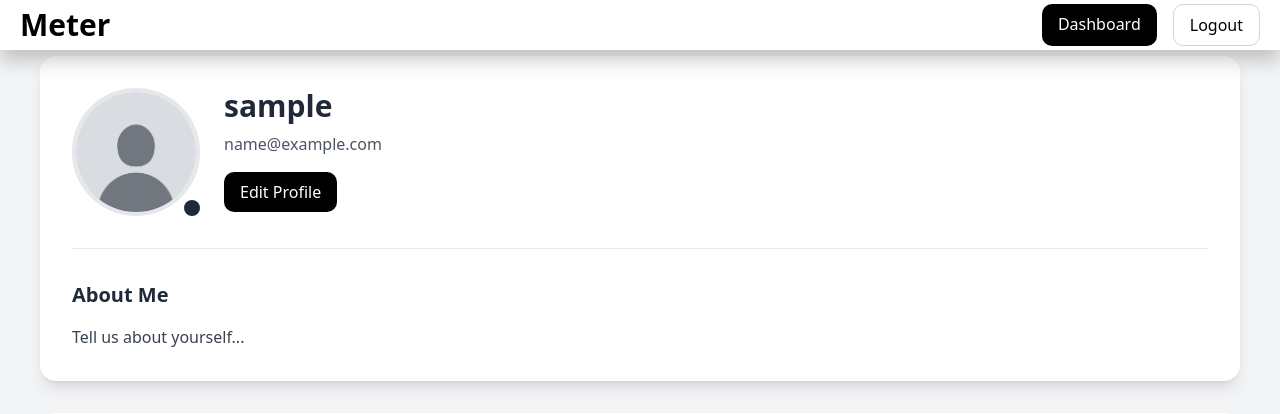
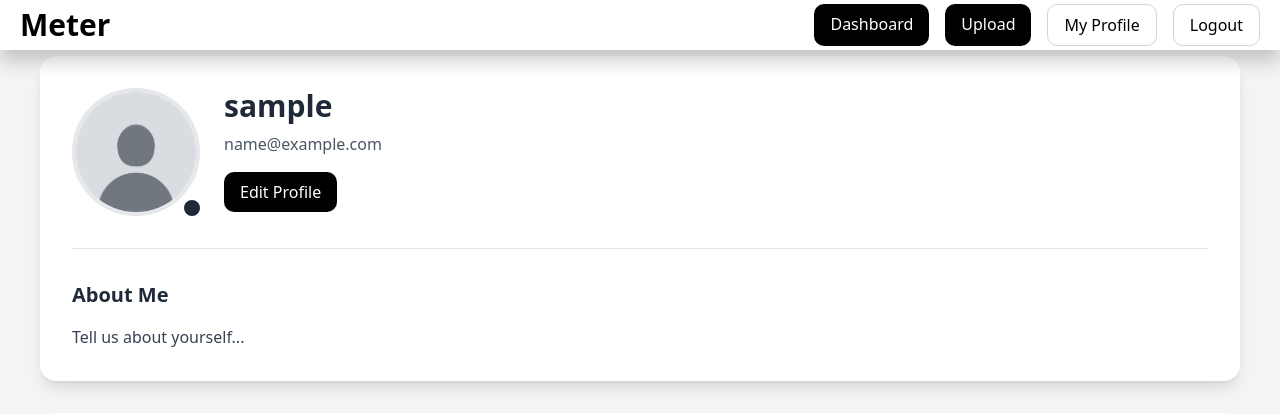
Before and after one commit to rishonjose/CITS3403-Project, a Flask app: page /profile in a window 1280 px wide. Shown: the top 414 px of the page. Run offline with Flask 3, Linux system fonts and the light colour scheme; the visitor is signed in with stand-in values (Sample User, id 1); data that the repository does not hold is empty; some libraries are stand-ins or nearby versions.

Commit message:
made button standard across the website

```diff
--- a/app/templates/landingpage.html
+++ b/app/templates/landingpage.html
@@ -28,9 +28,9 @@
         {% if current_user.is_authenticated %}
         <!-- Dashboard button -->
         <a href="{{ url_for('visualise_data') }}" class="button0"> Dashboard</a>
-        <!-- Profile button -->
-        <a  href="{{ url_for('profile') }}"  class="button0">My Profile</a>
-        <a href="/logout" class="button1">Logout</a>
+        <a href="{{ url_for('uploadpage') }}" class="button0"> Upload</a>
+        <a href="{{ url_for('profile') }}" class="button0">My Profile</a>
+        <a href="{{ url_for('logout') }}" class="button1">Logout</a>
         {% else %}
         <button data-auth-redirect data-href="{{ url_for('login', form='login') }}" class="button0">Log In</button>
        {% endif %}
--- a/app/templates/profile.html
+++ b/app/templates/profile.html
@@ -33,8 +33,14 @@
         <header class="nav">
             <a href="/" class="logo">Meter</a>
             <div class="flex space-x-4">
-                <a href="{{ url_for('visualise_data') }}" class="button0">Dashboard</a>
-                <a href="/logout" class="button1">Logout</a>
+               {% if current_user.is_authenticated %}
+            <a href="{{ url_for('visualise_data') }}" class="button0"> Dashboard</a>
+            <a href="{{ url_for('uploadpage') }}" class="button0"> Upload</a>
+            <a href="{{ url_for('profile') }}" class="button1">My Profile</a>
+            <a href="{{ url_for('logout') }}" class="button1">Logout</a>
+            {% else %}
+                <a href="{{ url_for('login') }}" class="button0">Login</a>
+            {% endif %}
             </div>
         </header>
 
--- a/app/templates/visualiseDataPage.html
+++ b/app/templates/visualiseDataPage.html
@@ -120,6 +120,8 @@
         <a href="/" class="logo">Meter</a>
         <div class="nav-buttons">
             {% if current_user.is_authenticated %}
+                <a href="{{ url_for('visualise_data') }}" class="button1"> Dashboard</a>
+                <a href="{{ url_for('uploadpage') }}" class="button0"> Upload</a>
                 <a href="{{ url_for('profile') }}" class="button0">My Profile</a>
                 <a href="{{ url_for('logout') }}" class="button1">Logout</a>
             {% else %}
```
Also changed, not shown: app/templates/uploadpage.html (+4 -3 lines).
